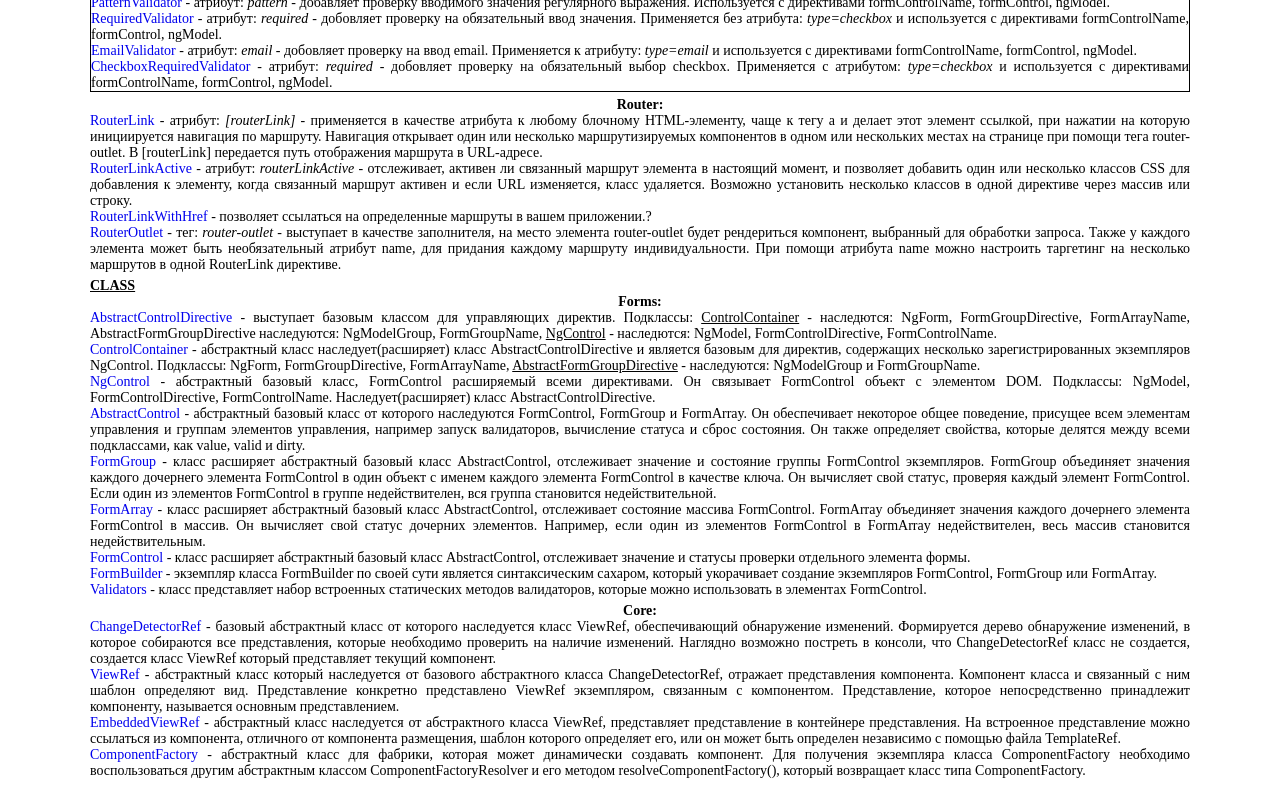
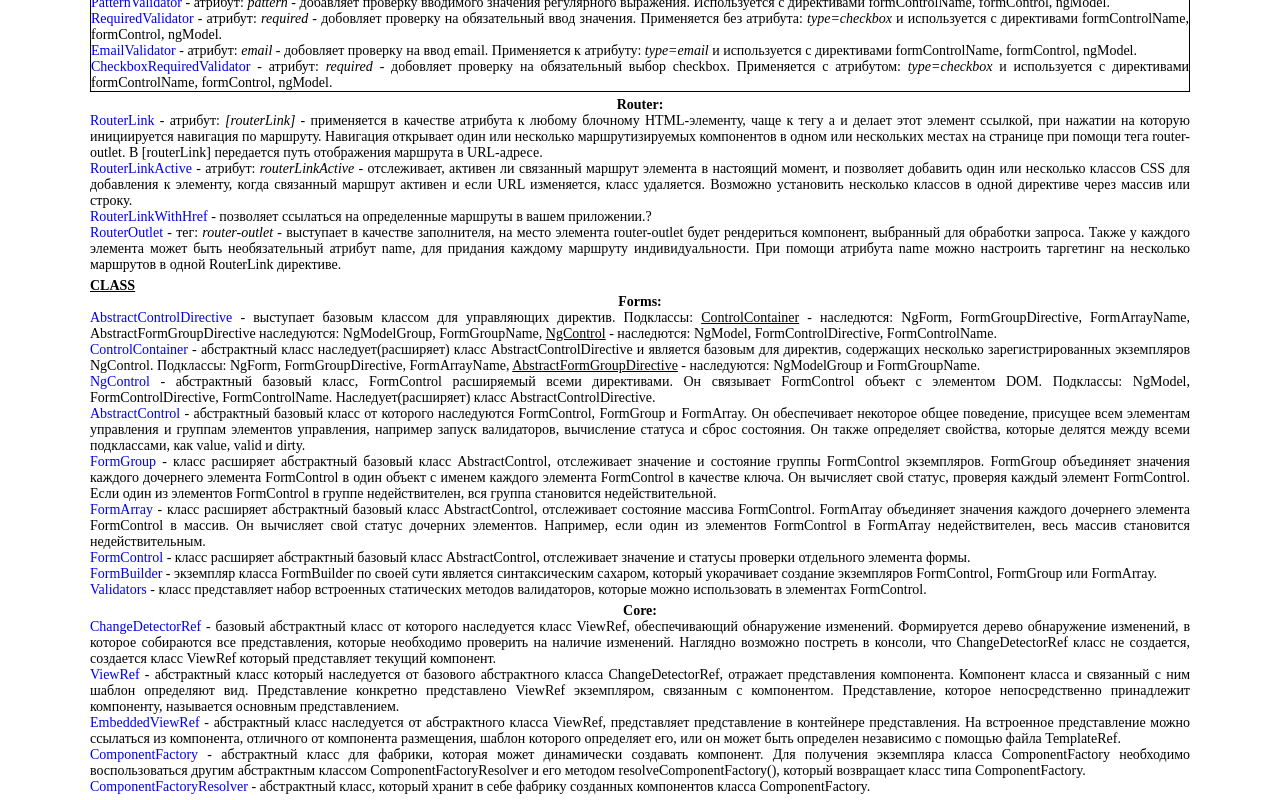
Before and after one commit to ArtemKashirin/API, an Angular app: page / in a window 1280 px wide. Shown: the part 2592-3392 px from the top of the page. Built offline with nearby package versions, Linux system fonts and the light colour scheme.

Commit message:
CLASS: ComponentFactoryResolver

```diff
--- a/src/app/app.component.html
+++ b/src/app/app.component.html
@@ -124,6 +124,7 @@
     <app-view-ref></app-view-ref>
     <app-embedded-view-ref></app-embedded-view-ref>
     <app-component-factory></app-component-factory>
+    <app-component-factory-resolver></app-component-factory-resolver>
   </div>
 
 </div>
--- a/src/app/app.module.ts
+++ b/src/app/app.module.ts
@@ -80,6 +80,7 @@ import {ChangeDetectorRefComponent} from './class/core/change-detector-ref/chang
 import {ViewRefComponent} from './class/core/view-ref/view-ref.component';
 import { EmbeddedViewRefComponent } from './class/core/embedded-view-ref/embedded-view-ref.component';
 import { ComponentFactoryComponent } from './class/core/component-factory/component-factory.component';
+import { ComponentFactoryResolverComponent } from './class/core/component-factory-resolver/component-factory-resolver.component';
 
 
 @NgModule({
@@ -161,6 +162,7 @@ import { ComponentFactoryComponent } from './class/core/component-factory/compon
     ViewRefComponent,
     EmbeddedViewRefComponent,
     ComponentFactoryComponent,
+    ComponentFactoryResolverComponent,
   ],
   imports: [
     BrowserModule,
--- /dev/null
+++ b/src/app/class/core/component-factory-resolver/component-factory-resolver.component.html
@@ -0,0 +1,6 @@
+<p><a [href] = "this.ComponentFactoryResolver">ComponentFactoryResolver</a> - абстрактный класс, который хранит в себе фабрику созданных
+  компонентов класса ComponentFactory.</p>
+
+<!--<ul>-->
+<!--  <li><i>resolveComponentFactory(component: Type): ComponentFactory</i> - метод, извлекает из ComponentFactory компонент и возвращает его.</li>-->
+<!--</ul>-->
--- /dev/null
+++ b/src/app/class/core/component-factory-resolver/component-factory-resolver.component.ts
@@ -0,0 +1,17 @@
+import {Component, OnInit} from '@angular/core';
+
+@Component({
+  selector: 'app-component-factory-resolver',
+  templateUrl: './component-factory-resolver.component.html',
+  styleUrls: ['./component-factory-resolver.component.scss']
+})
+export class ComponentFactoryResolverComponent implements OnInit {
+  public ComponentFactoryResolver: string = 'https://angular.io/api/core/ComponentFactoryResolver';
+
+  constructor() {
+  }
+
+  ngOnInit(): void {
+  }
+
+}
```
Also changed, not shown: src/app/class/core/component-factory-resolver/component-factory-resolver.component.scss (added).
